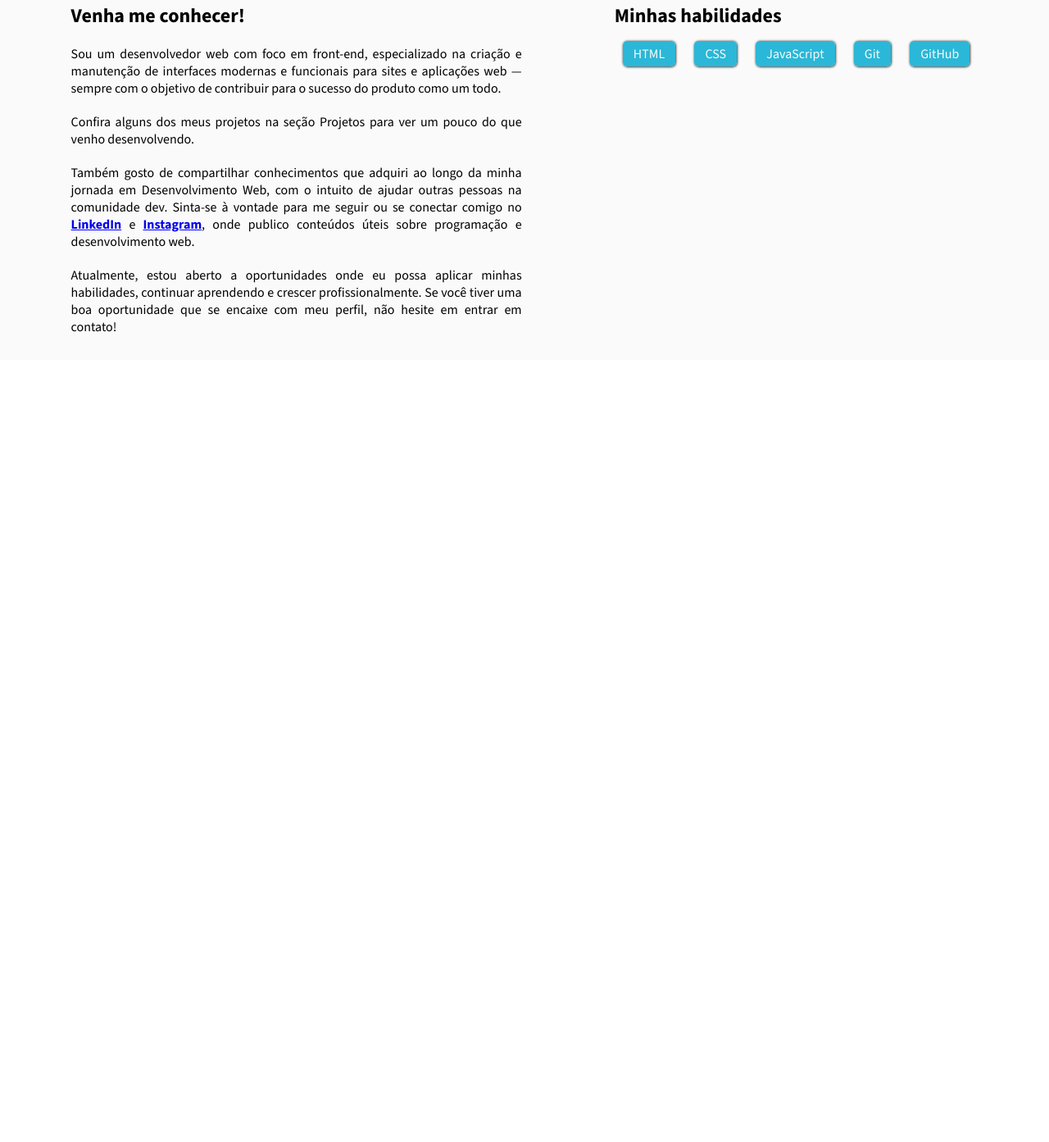
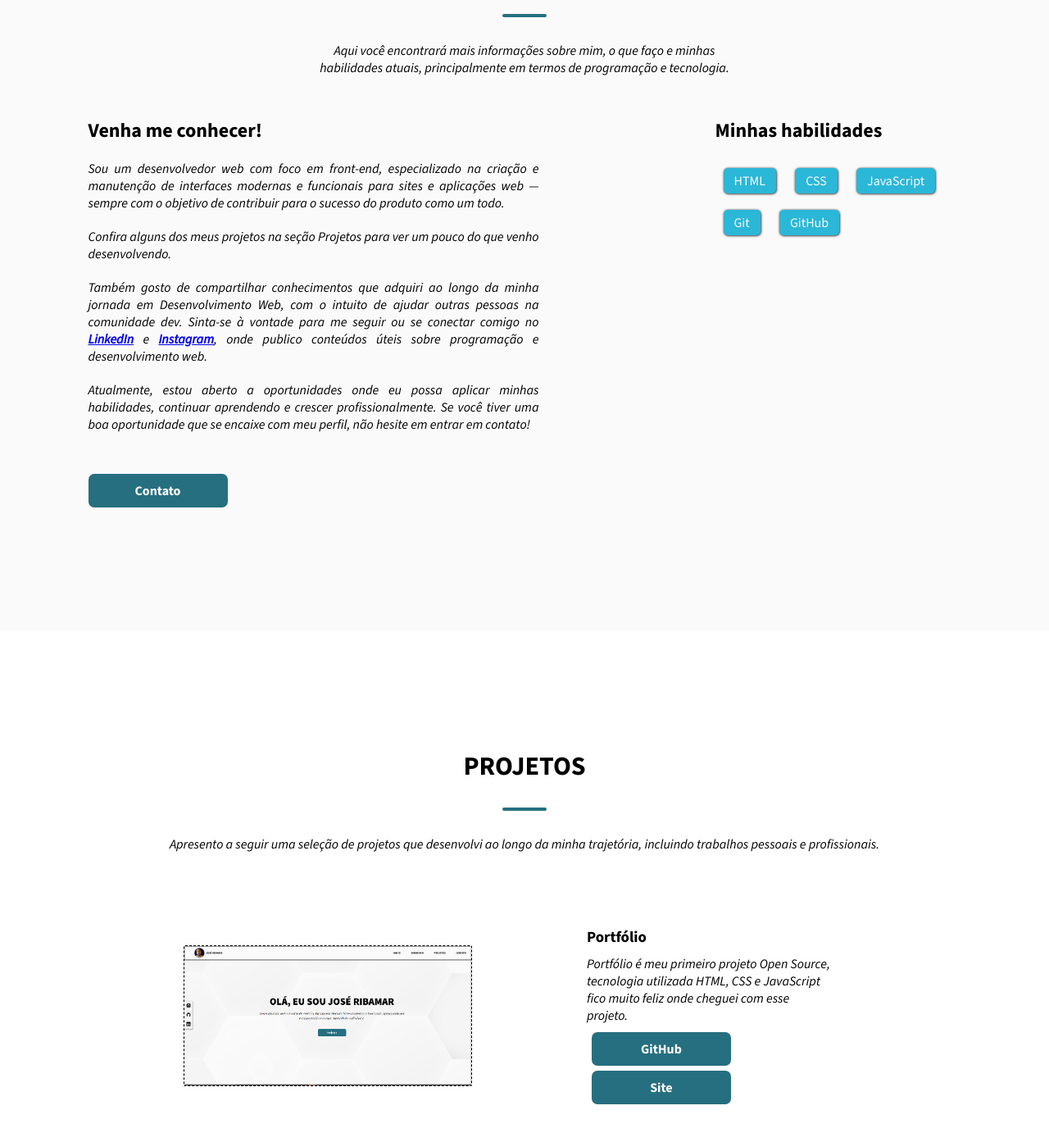
Before and after one commit to jta-ads/portifolio, a plain HTML site: page index.html in a window 1280 px wide. Shown: the part 1104-2497 px from the top of the page at 82% size. Before the commit the page ends 1543 px from the top, so only its background shows below. Drawn offline with nearby package versions, Linux system fonts and the light colour scheme.

Commit message:
Ajuste no direcionamento do NavBar e Criação de uma nova sessão chamada projeto

```diff
--- a/assets/css/styles.css
+++ b/assets/css/styles.css
@@ -5,6 +5,11 @@
     padding:0;
     font-family: var(--font1);
     font-weight: bold;
+    scroll-behavior: smooth;
+}
+p{
+    font-weight: lighter;
+    font-style: italic;
 }
 h1{
     text-transform: uppercase;
@@ -18,6 +23,7 @@ body{
     --cor2: #266F80;
     --cor3: #000000;
     --cor4: #FAFAFA;
+    --cor5: #fff;
 
     --font1: "Source Sans 3", "sans-serif";
 
@@ -40,11 +46,13 @@ nav{
     text-transform: uppercase;
     font-size: 15px;
 
+
 }
 div.navegar a{
     margin: 30px;
     text-decoration: none;
     color: var(--cor3);
+
 }
 div.img-perfil{
     display:flex;
@@ -60,14 +68,16 @@ div.img-perfil img{
 
 /* Home */
 div.inicio{
-    margin-top:58px ;
+    margin-top:85px ;
     background-image: url(../img/background-white.jpg);
     background-position: center center ;
     background-repeat: no-repeat;
-    height: 100vh;
+    height: 750px;
     display: flex;
     align-items: center;
     justify-content: space-between;
+    padding-bottom: 70px;
+
 
 }
 div.redes-sociais{
@@ -102,14 +112,12 @@ div.eu h1{
     text-align: center;
 }
 div.eu p{
-    font-weight: lighter;
     font-size: 20px;
     text-align: center;
     width: 70%;
-    font-style: italic;
 }
 div.button-projetos{
-    margin-top: 100px;
+    margin-top: 50px;
     text-align: center;
     color: var(--cor4);
     background-color: var(--cor2);
@@ -127,14 +135,17 @@ div.button-projetos:hover{
 
 div.about{
     background-color: var(--cor4);
-    padding: 30px;
+    padding-top: 9em;
+    padding-bottom: 150px;
+
 }
 div.about-me {
     display: flex;
     text-align: center;
     flex-direction: column;
-    justify-content: center;
+    /* justify-content: center; */
     align-items: center;
+
 }
 div.traco{
     border: 2px solid var(--cor2);
@@ -143,8 +154,6 @@ div.traco{
     margin: 30px;
 }
 div.about-me p{
-    font-weight: lighter;
-    font-style: italic;
     margin-bottom: 50px;
     width: 40%;
 
@@ -166,8 +175,11 @@ div.conhecer p{
 div.skills h2{
     margin-bottom: 20px;
 }
+div.skills ul{
+    width: 300px;
+}
 div.skills ul li{
-    display: inline;
+    display: inline-block;
     margin: 10px;
     background-color: var(--cor1);
     color: var(--cor4);
@@ -176,3 +188,43 @@ div.skills ul li{
     border-radius: 5px;
     box-shadow: 0.5px 0.5px 3px var(--cor3);
 }
+
+/* Projetos */
+div.project-home{
+    padding-top: 9em;
+    background-color: var(--cor5);
+}
+div.project{
+    display: flex;
+    flex-direction: column;
+    align-items: center;
+    margin-bottom: 50px;
+    text-align: center;
+}
+div.project p{
+    width: 70%;
+}
+div.container-project{
+    display: flex;
+    justify-content: center;
+    align-items: center;
+    gap: 100px;
+    margin: 0 auto;
+}
+div.description{
+    margin: 40px;
+    width: 300px;
+
+}
+div.container-project figure img{
+    height: 170px;
+    border: 1px dashed var(--cor3);
+    border-radius: 2px;
+}
+
+div.description p{
+    margin: 10px 0px;
+}
+div.description div.button-projetos{
+    margin: 6px;
+}
--- a/index.html
+++ b/index.html
@@ -15,8 +15,8 @@
         </div>
         <div class="navegar">
             <a href="#inicio">Inicio</a>
-            <a href="#about">Sobre mim</a>
-            <a href="#">Projetos</a>
+            <a href="#about-me">Sobre mim</a>
+            <a href="#project-home">Projetos</a>
             <a href="#">Contato</a>
         </div>
     </nav>
@@ -39,9 +39,9 @@
         </div>
         <div></div>
     </div>
-    <div class="about" id="about">
-        <div class="about-me">
-            <h1>Sobre mim</h1>
+    <div class="about" id="about-me">
+        <div class="about-me" id="about-me">
+            <h1 >Sobre mim</h1>
             <div class="traco"></div>
             <p>Aqui você encontrará mais informações sobre mim, o que faço e minhas habilidades atuais, principalmente em termos de programação e tecnologia.</p>
         </div>
@@ -52,6 +52,9 @@
                 <p>Confira alguns dos meus projetos na seção Projetos para ver um pouco do que venho desenvolvendo.</p>
                 <p>Também gosto de compartilhar conhecimentos que adquiri ao longo da minha jornada em Desenvolvimento Web, com o intuito de ajudar outras pessoas na comunidade dev. Sinta-se à vontade para me seguir ou se conectar comigo no <a href="https://www.linkedin.com/in/jta-ads/">LinkedIn</a> e <a href="https://www.instagram.com/mr_castr/">Instagram</a>, onde publico conteúdos úteis sobre programação e desenvolvimento web.</p>
                 <p>Atualmente, estou aberto a oportunidades onde eu possa aplicar minhas habilidades, continuar aprendendo e crescer profissionalmente. Se você tiver uma boa oportunidade que se encaixe com meu perfil, não hesite em entrar em contato!</p>
+                <div class="button-projetos">
+                    Contato
+                </div>
             </div>
             <div class="skills">
                 <h2>Minhas habilidades</h2>
@@ -66,6 +69,28 @@
         </div>
 
     </div>
+    <div class="project-home" id="project-home">
+        <div class="project">
+            <h1> Projetos</h1>
+            <div class="traco"></div>
+            <p>Apresento a seguir uma seleção de projetos que desenvolvi ao longo da minha trajetória, incluindo trabalhos pessoais e profissionais.</p>
+        </div>
+        <div class="container-project">
+            <figure>
+                <img src="assets/img/portifolio.png" alt="site-portifolio">
+            </figure>
+            <div class="description">
+                <h3>Portfólio</h3>
+                <p>Portfólio é meu primeiro projeto Open Source, tecnologia utilizada HTML, CSS e JavaScript fico muito feliz onde cheguei com esse projeto.</p>
+                <div class="button-projetos">
+                    GitHub
+                </div>
+                <div class="button-projetos">
+                    Site
+                </div>
+            </div>
+        </div>
+    </div>
 
 
 </body>
```
Also changed, not shown: assets/img/portifolio.png (added).
